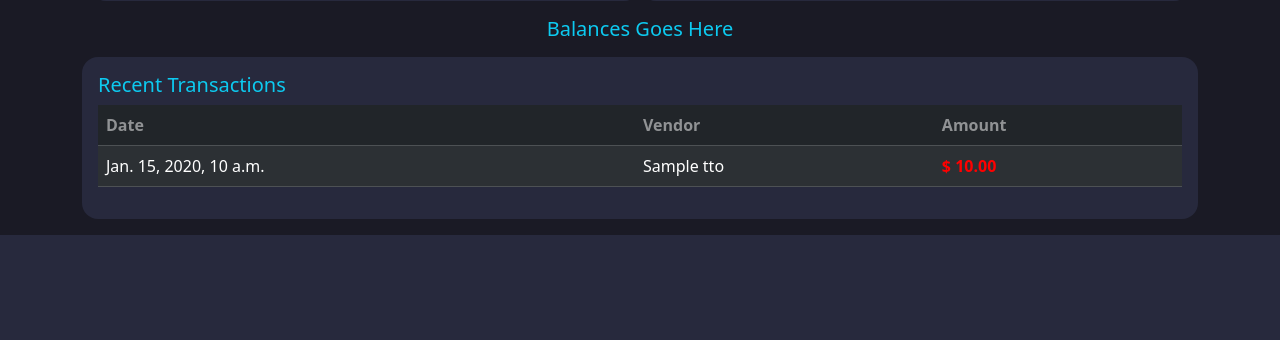
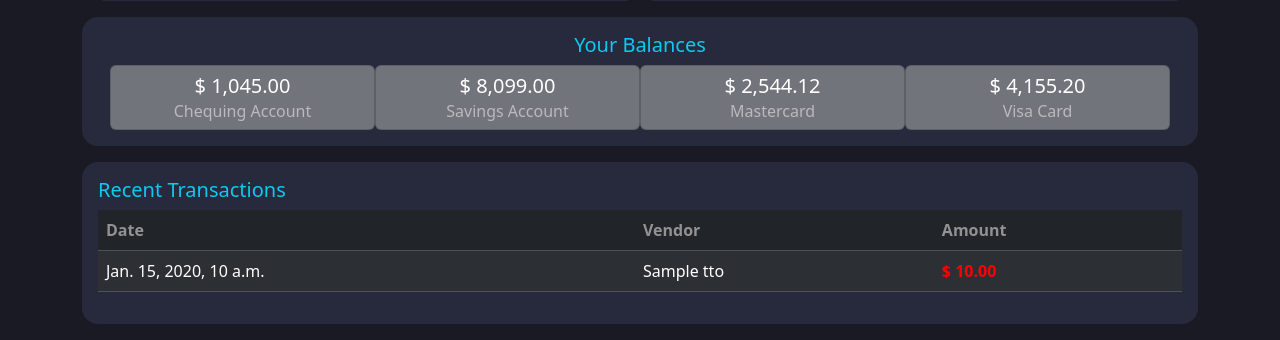
Before and after one commit to rgnyawali/personalfinance, a Django app: template myfinance/templates/myfinance/summary.html in a window 1280 px wide. Shown: the part 1049-1389 px from the top of the page. Before the commit the page ends 1284 px from the top, so only its background shows below. Run offline with Django 3.2, Linux system fonts and the light colour scheme; the template is opened without the code that fills it: most values are stand-ins (such as "Sample title", 1, 10 or a date in 2020).

Commit message:
new-change

```diff
--- a/myfinance/templates/myfinance/summary.html
+++ b/myfinance/templates/myfinance/summary.html
@@ -61,7 +61,37 @@
                 </div>
             </div>
         </div>
-        <div class="container my-3 text-center"><p class="text-info h5">Balances Goes Here</p>
+        <div class="container my-3 text-center rounded-4 p-3" style="background-color: #27293d; border-color:#27293d;">
+            <p class="text-info h5">Your Balances</p>
+            <div class="container text-center px-4">
+                <div class="row">
+                    <div class="col-md card" style="background-color: #71747a;">
+                        <div class="card-body p-2">
+                            <h5 class="card-title text-white">$ 1,045.00</h5>
+                            <h6 class="card-subtitle text-white-50">Chequing Account</h6>
+                        </div>
+                    </div>
+                    <div class="col-md card" style="background-color: #71747a;">
+                        <div class="card-body p-2">
+                            <h5 class="card-title text-white">$ 8,099.00</h5>
+                            <h6 class="card-subtitle text-white-50">Savings Account</h6>
+                        </div>
+                    </div>
+                    <div class="col-md card" style="background-color: #71747a;">
+                        <div class="card-body p-2">
+                            <h5 class="card-title text-white">$ 2,544.12</h5>
+                            <h6 class="card-subtitle text-white-50">Mastercard</h6>
+                        </div>
+                    </div>
+                    <div class="col-md card" style="background-color: #71747a;">
+                        <div class="card-body p-2">
+                            <h5 class="card-title text-white">$ 4,155.20</h5>
+                            <h6 class="card-subtitle text-white-50">Visa Card</h6>
+                        </div>
+                    </div>
+
+                </div>
+            </div>
         </div>
 
         <div class="container my-3 rounded-4 p-3" style="background-color: #27293d; border-color:#27293d;">
```
